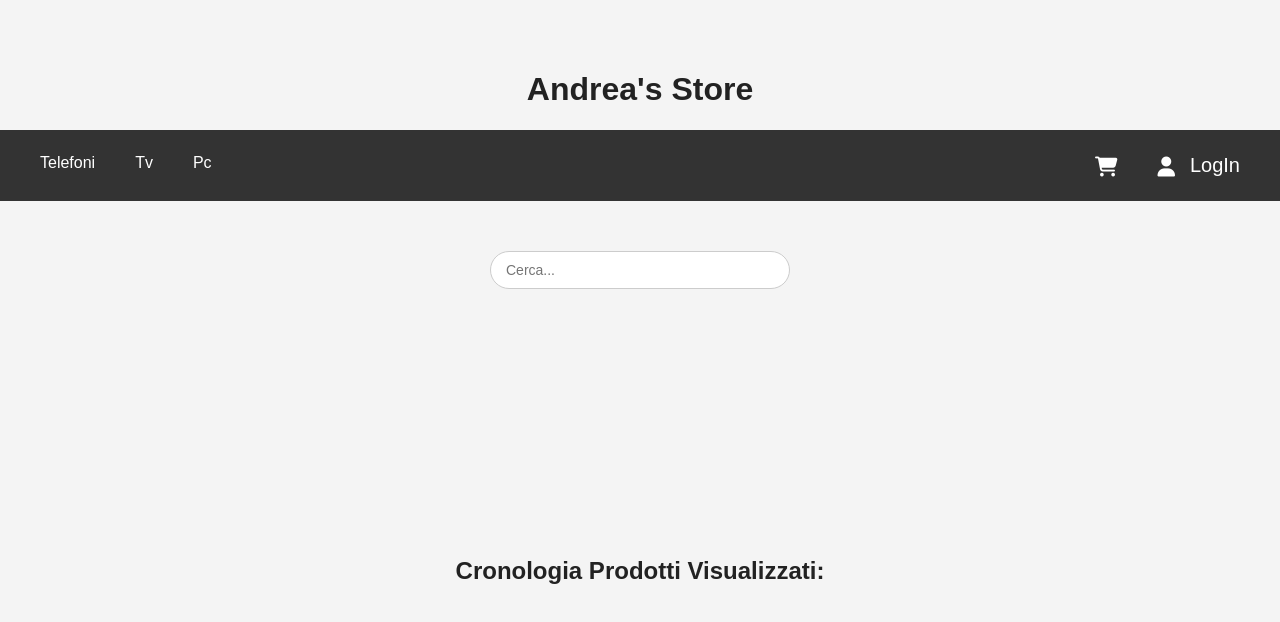
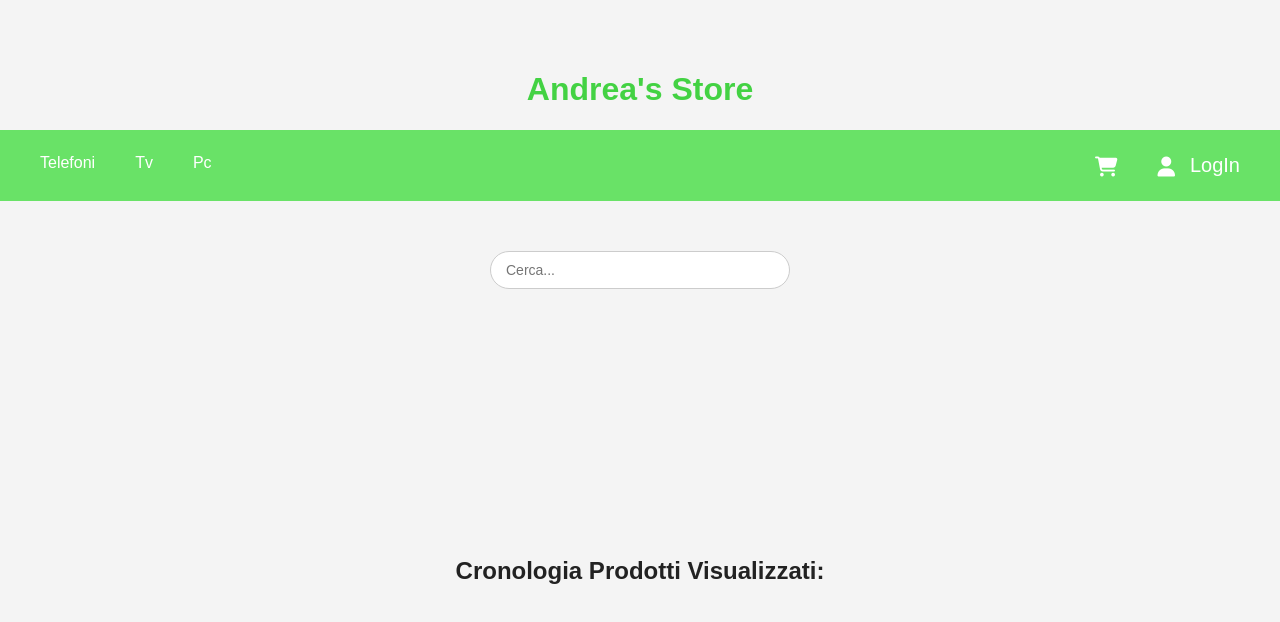
Before and after one commit to redpusha/andrea-s-store, an Angular app: page /home in a window 1280 px wide. Shown: the top 622 px of the page. Built offline with nearby package versions, Linux system fonts and the light colour scheme.

Commit message:
modifica color homepage

```diff
--- a/src/app/home/home.component.css
+++ b/src/app/home/home.component.css
@@ -7,6 +7,10 @@
     justify-content: center;
     transition: color 0.3s ease;
     gap: 15px;
+}
+
+.title {
+    color: #2acd2ae0;
 }
 
 .login-link:hover {
@@ -25,7 +29,7 @@
 }
 
 .navbar {
-    background-color: #333;
+    background-color: #56e054e0;
     overflow: hidden;
     display: flex;
     padding: 10px 20px;
--- a/src/app/home/home.component.html
+++ b/src/app/home/home.component.html
@@ -1,4 +1,4 @@
-<h1>Andrea's Store</h1>
+<h1 class="title">Andrea's Store</h1>
 
 <div class="navbar">
     <div class="nav-links">
```
